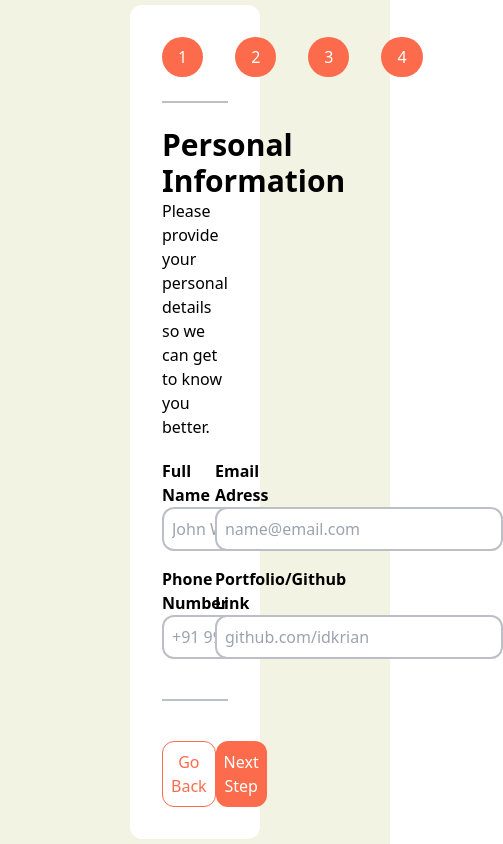
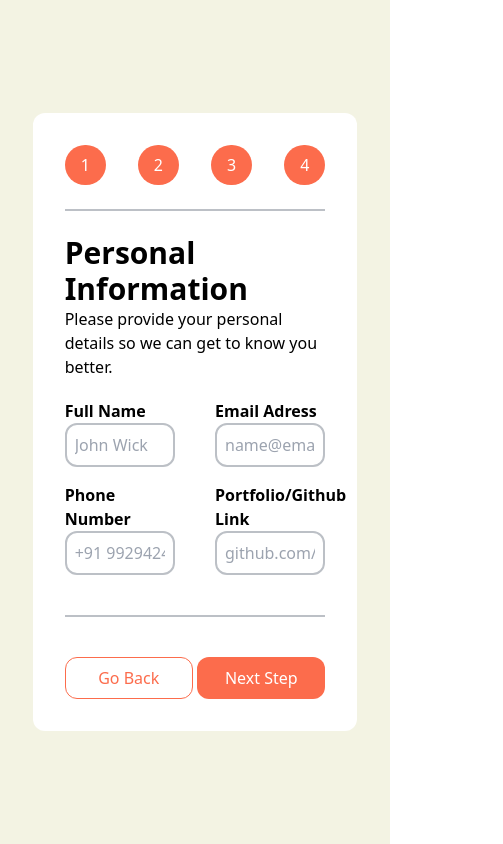
Before and after one commit to idkrian/step-form, a React (Vite) app: page / in a window 390 px wide. Shown: the whole page, 503 px wide, since content can reach past the window. Built offline with nearby package versions, Linux system fonts and the light colour scheme.

Commit message:
fix: container responsive fix

```diff
--- a/src/App.tsx
+++ b/src/App.tsx
@@ -7,8 +7,9 @@ function App() {
     <PersonalInformation />,
     <SkillLevel />,
   ]);
+  // max-w-1/3
   return (
-    <div className="bg-white rounded-xl p-8 w-1/3">
+    <div className="bg-white rounded-xl p-8 w-[42.5rem] m-12">
       <div className="flex items-center">
         <div className="bg-salmon flex justify-center items-center px-4 py-2 rounded-full text-white">
           1
--- a/src/atoms/TextInput.tsx
+++ b/src/atoms/TextInput.tsx
@@ -25,7 +25,7 @@ const TextInput = ({
       <label className="font-semibold">{label}</label>
       <input
         type={type}
-        className="p-2 border-2 rounded-xl border-gray focus:border-salmon focus:border-2 focus:outline-none focus:ring-0 font-normal w-72"
+        className="p-2 border-2 rounded-xl border-gray focus:border-salmon focus:border-2 focus:outline-none focus:ring-0 font-normal w-full"
         placeholder={placeholder}
         {...register(registerName, { required })}
       />
```
Also changed, not shown: src/atoms/Skill.tsx (+6 -1 lines).
